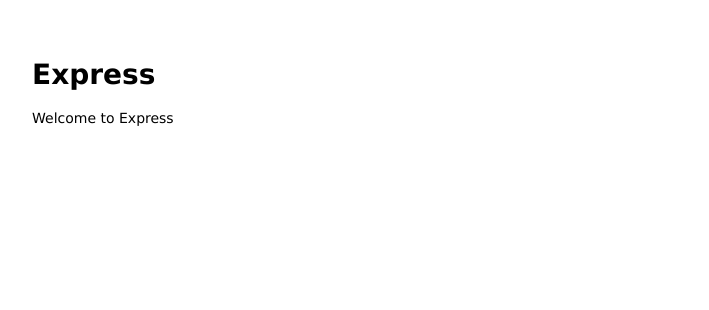
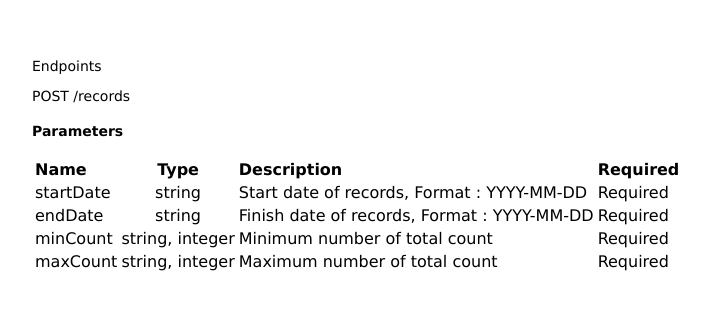
Before and after one commit to udenizdogan/getir-case-study, a website: page public/index.html in a window 1280 px wide. Shown: the whole page, without its empty margins (26-735 px from the left). Drawn offline with Linux system fonts and the light colour scheme.

Commit message:
index page edited for provide information

```diff
--- a/public/index.html
+++ b/public/index.html
@@ -6,8 +6,46 @@
 </head>
 
 <body>
-  <h1>Express</h1>
-  <p>Welcome to Express</p>
+<p>Endpoints</p>
+POST /records
+</br>
+<h4>Parameters</h4>
+<table>
+<thead>
+<tr>
+<th align="left">Name</th>
+<th align="center">Type</th>
+<th align="left">Description</th>
+<th align="left">Required</th>
+</tr>
+</thead>
+<tbody>
+<tr>
+<td align="left">startDate</td>
+<td align="center">string</td>
+<td align="left">Start date of records, Format : YYYY-MM-DD</td>
+<td align="left">Required</td>
+</tr>
+<tr>
+<td align="left">endDate</td>
+<td align="center">string</td>
+<td align="left">Finish date of records, Format : YYYY-MM-DD</td>
+<td align="left">Required</td>
+</tr>
+<tr>
+<td align="left">minCount</td>
+<td align="center">string, integer</td>
+<td align="left">Minimum number of total count</td>
+<td align="left">Required</td>
+</tr>
+<tr>
+<td align="left">maxCount</td>
+<td align="center">string, integer</td>
+<td align="left">Maximum number of total count</td>
+<td align="left">Required</td>
+</tr>
+</tbody>
+</table>
 </body>
 
 </html>
```
